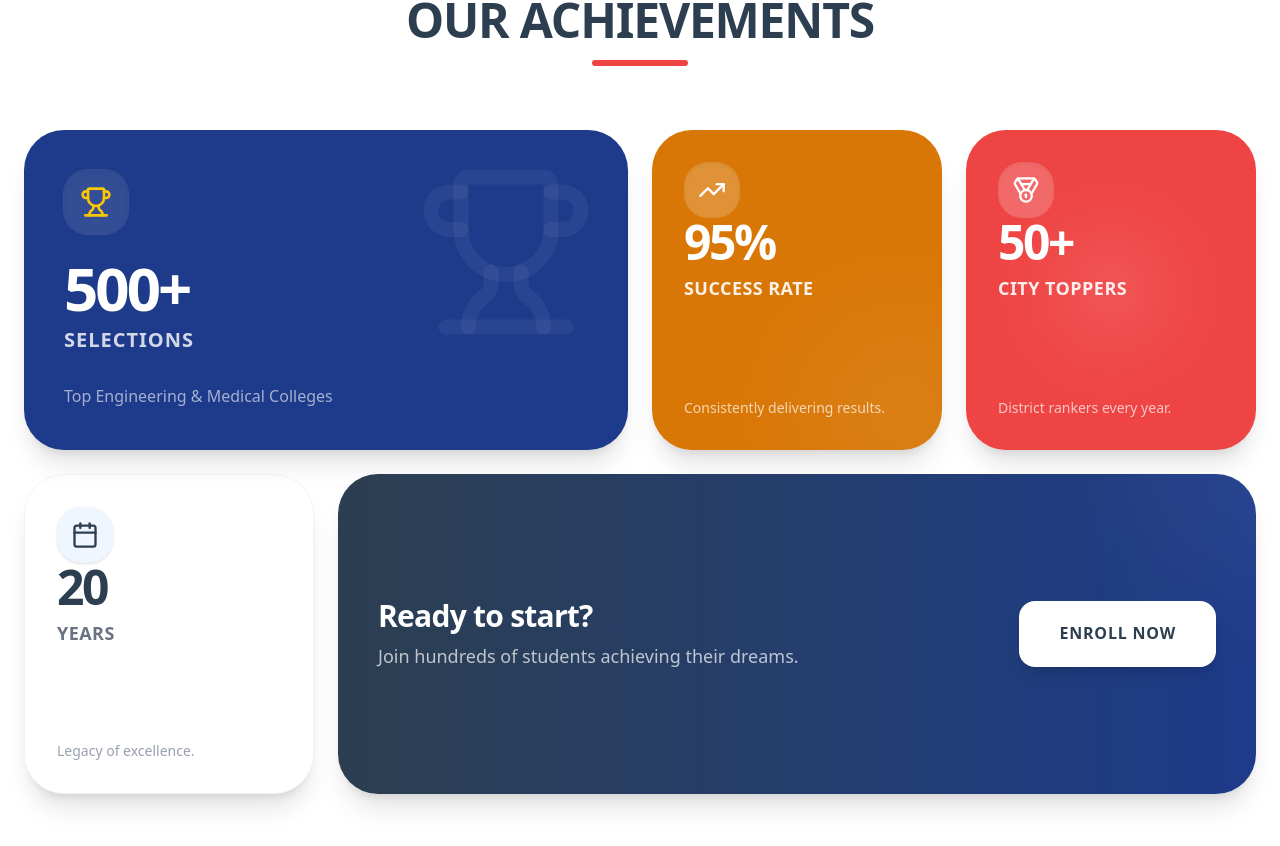
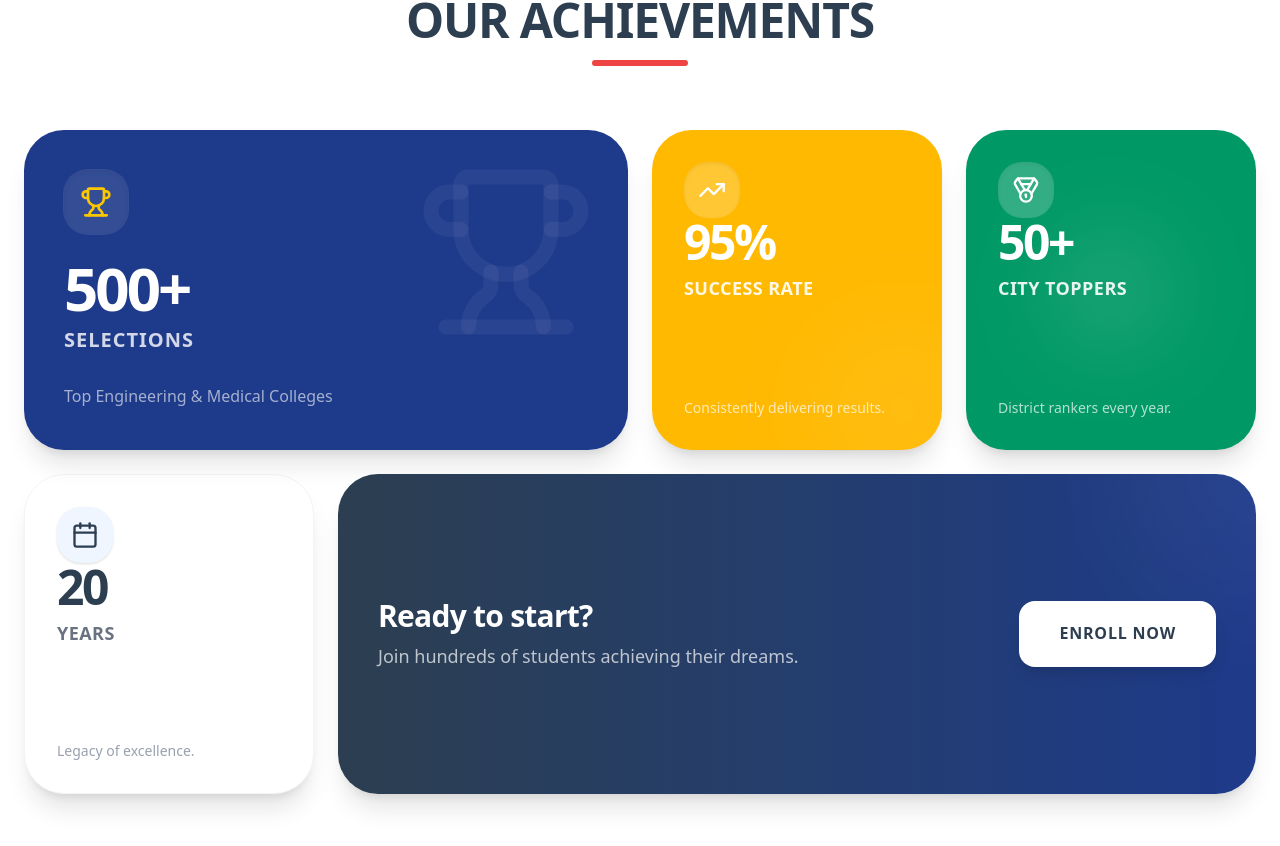
Before and after one commit to Pratik-Patil-s-Academy/Student-Management-Portal, a React (Vite) app in the folder student-frontend/: page / in a window 1280 px wide. Shown: the part 900-1746 px from the top of the page. Built offline with nearby package versions, Linux system fonts and the light colour scheme; no server answers.

Commit message:
colors changed from achievements

```diff
--- a/student-frontend/src/pages/LandingPage.jsx
+++ b/student-frontend/src/pages/LandingPage.jsx
@@ -222,7 +222,7 @@ const LandingPage = () => {
                             whileHover={{ y: -10, shadow: "0 25px 50px -12px rgba(0, 0, 0, 0.25)" }}
                             viewport={{ once: true }}
                             transition={{ delay: 0.1 }}
-                            className="col-span-1 md:col-span-1 bg-[#d97706] text-white rounded-[2.5rem] p-8 shadow-xl flex flex-col justify-between h-[320px] relative overflow-hidden"
+                            className="col-span-1 md:col-span-1 bg-amber-400 text-white rounded-[2.5rem] p-8 shadow-xl flex flex-col justify-between h-[320px] relative overflow-hidden"
                         >
                             <div className="absolute -bottom-10 -right-10 w-40 h-40 bg-white/10 rounded-full blur-3xl" />
                             <div className="w-14 h-14 rounded-3xl bg-white/20 flex items-center justify-center backdrop-blur-sm shadow-inner">
@@ -235,14 +235,14 @@ const LandingPage = () => {
                             <p className="text-sm text-white/70 font-medium mt-auto">Consistently delivering results.</p>
                         </motion.div>
 
-                        {/* 50+ City Toppers - Red */}
+                        {/* 50+ City Toppers  */}
                         <motion.div
                             initial={{ opacity: 0, scale: 0.9 }}
                             whileInView={{ opacity: 1, scale: 1 }}
                             whileHover={{ y: -10, shadow: "0 25px 50px -12px rgba(0, 0, 0, 0.25)" }}
                             viewport={{ once: true }}
                             transition={{ delay: 0.2 }}
-                            className="col-span-1 md:col-span-1 bg-[#ef4444] text-white rounded-[2.5rem] p-8 shadow-xl flex flex-col justify-between h-[320px] relative overflow-hidden"
+                            className="col-span-1 md:col-span-1 bg-emerald-600 text-white rounded-[2.5rem] p-8 shadow-xl flex flex-col justify-between h-[320px] relative overflow-hidden"
                         >
                             <div className="absolute top-1/2 left-1/2 -translate-x-1/2 -translate-y-1/2 w-32 h-32 bg-white/10 rounded-full blur-2xl" />
                             <div className="w-14 h-14 rounded-3xl bg-white/20 flex items-center justify-center backdrop-blur-sm shadow-inner relative z-10">
```
